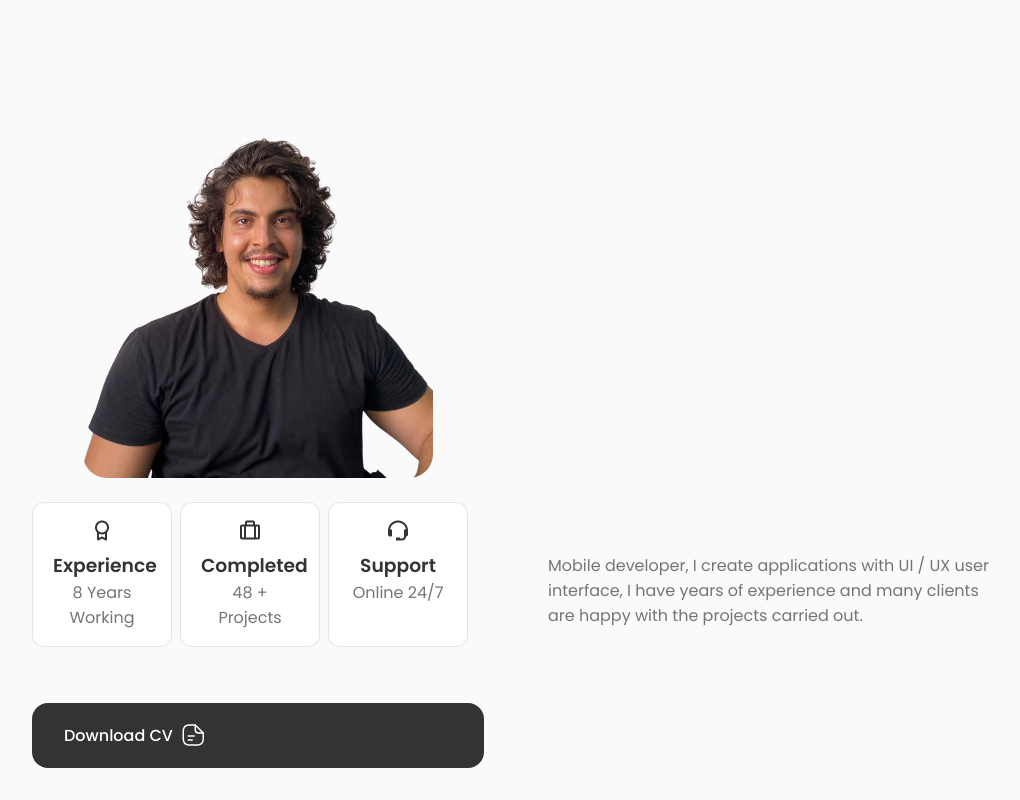
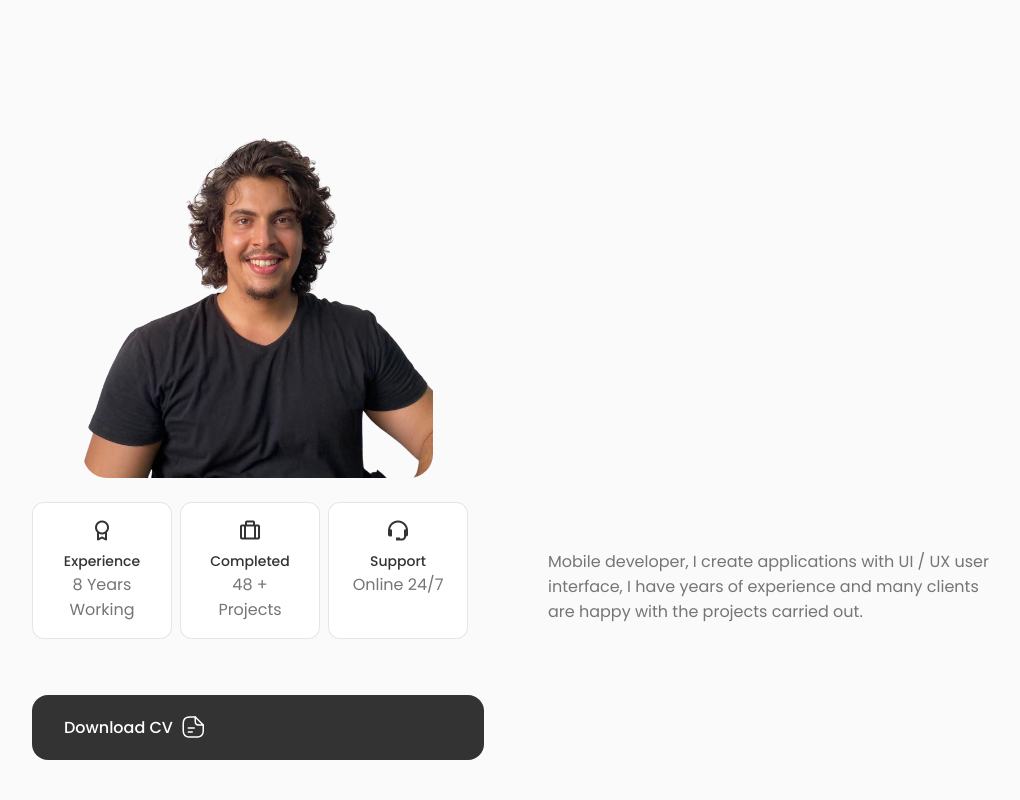
Before and after one commit to Mohamed-Aziz-Mhadhbi/mohamed-aziz-mhadhbi.github.io, a React (Create React App) app: page / in a window 1280 px wide. Shown: the part 1060-1860 px from the top of the page, without its empty margins (124-1144 px from the left). Built offline with nearby package versions, Linux system fonts and the light colour scheme.

Commit message:
about__title

```diff
--- a/src/components/about/about.css
+++ b/src/components/about/about.css
@@ -29,3 +29,8 @@
     color: var(--title-color);
     margin-bottom: var(--mb-0-5);
 }
+
+.about__title {
+    font-size: var(--small-font-size);
+    font-weight: var(--font-medium);
+}
```
